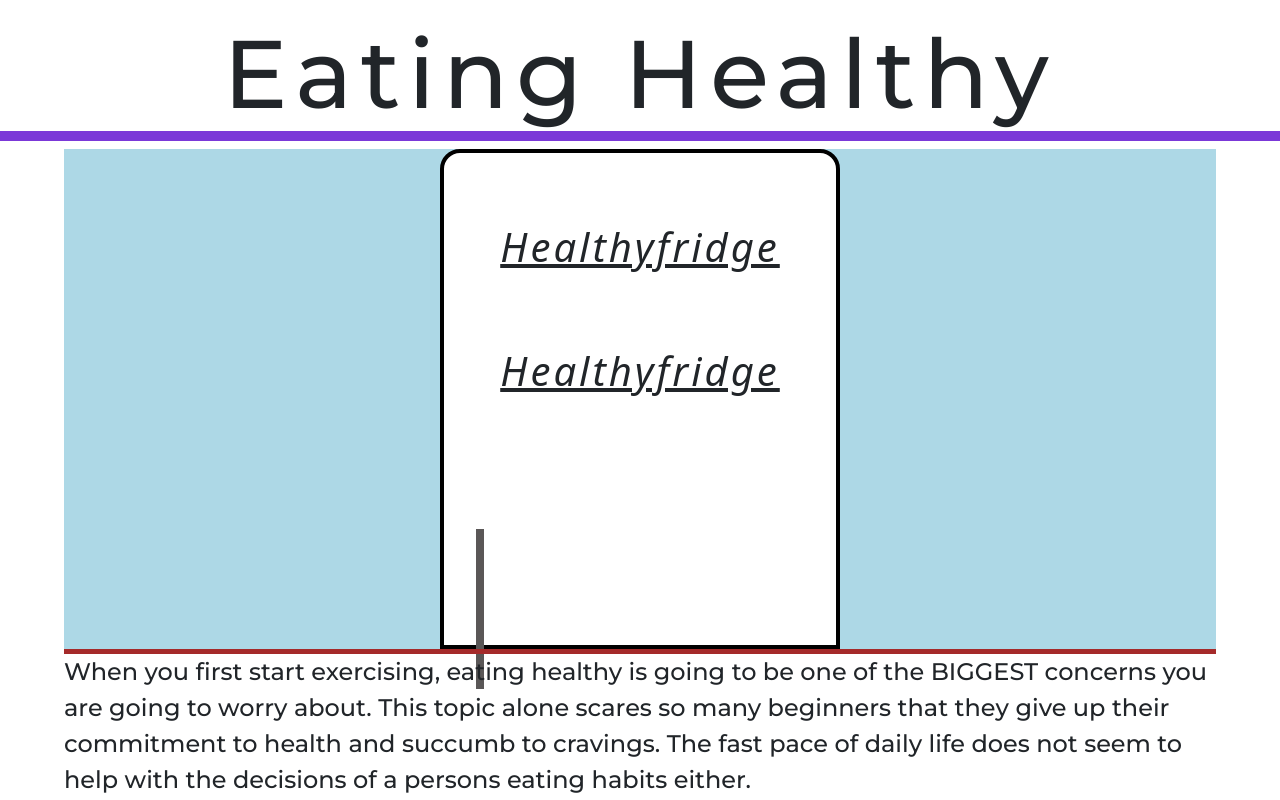
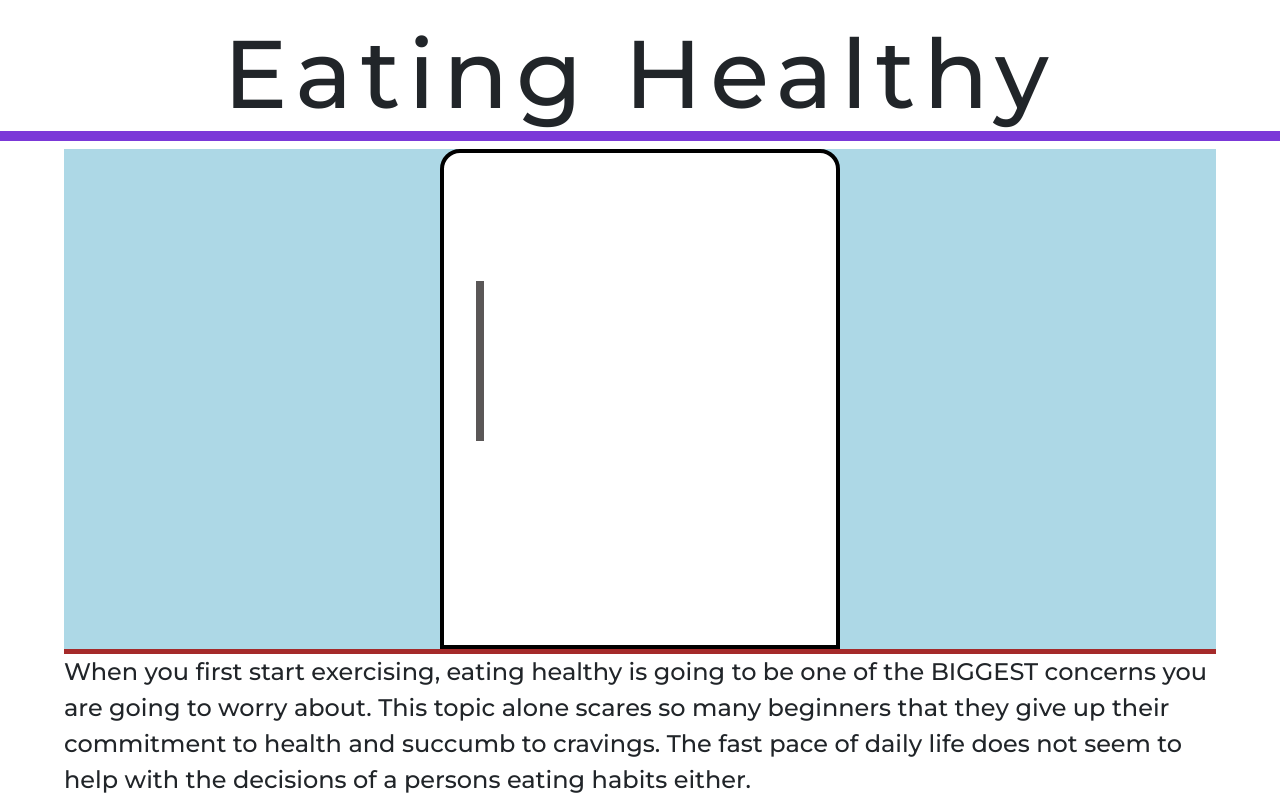
Before and after one commit to calvinalee2006/Beginners-guide-to-fitness, a React (Create React App) app: page /Stretching/Cardio/WeightTraining/Diet in a window 1280 px wide. Shown: the top 800 px of the page. Built offline with nearby package versions, Linux system fonts and the light colour scheme.

Commit message:
almost got my fridge working?

```diff
--- a/src/components/Diet/Diet.js
+++ b/src/components/Diet/Diet.js
@@ -1,17 +1,14 @@
 import React, {useState} from 'react'
 import ReactModal from 'react-modal'
 import {NavLink,useNavigate} from 'react-router-dom';
-import {Stage, Layer, Circle,Shape, Rect, Text} from 'react-konva';
 
 
 export default function Diet() {
      const navigate = useNavigate()
      const [isDoorOpen, setIsDoorOpen] = useState(false)
-     const [isInsideOpen, setIsInsideOpen] = useState(false)
 
      const handleFridgeClick = () => {
       setIsDoorOpen(!isDoorOpen)
-      setIsInsideOpen(isDoorOpen && !IsInsideOpen)
      }
 
   return (
@@ -22,11 +19,10 @@ export default function Diet() {
       <div className = "fridgeContainer">
       <div className ="background">
       <div className={`fridge ${isDoorOpen ? 'open' : ''}`}>
-        <p>{isDoorOpen ? 'Inside the fridge' : 'Healthyfridge'}</p>
-       <p>Healthyfridge </p>
+        <p>{isDoorOpen ? 'HealthyFridge' : ''}</p>
        <div className ="handle" onClick={handleFridgeClick}></div>
        <div className ="fridgeContents">
-        {/* Display contents of fridge */}
+
        </div>
         </div>
     </div>
--- a/src/styles.css
+++ b/src/styles.css
@@ -386,19 +386,13 @@
     border: solid black 4px;
     border-top-left-radius: 20px;
     border-top-right-radius: 20px;
-
-    transform-origin: right center;
+    transform: rotateY(0deg);
+    transition: transform 0.5s;
 }
 
-/* .fridge.open {
-    transform: rotateY(-90deg);
-    width: 400px;
-    height: 500px;
-    margin: auto;
-    border: solid black 4px;
-    border-top-left-radius: 20px;
-    border-top-right-radius: 20px;
-} */
+.fridge.open {
+    transform: rotateY(-150deg);
+}
 
 .handle {
     width: .5rem;
@@ -406,6 +400,7 @@
     background-color: rgb(90, 87, 87);
     margin-top: 8rem;
     margin-left: 2rem;
+    cursor: pointer;
 }
 
 .fridge p {
```
